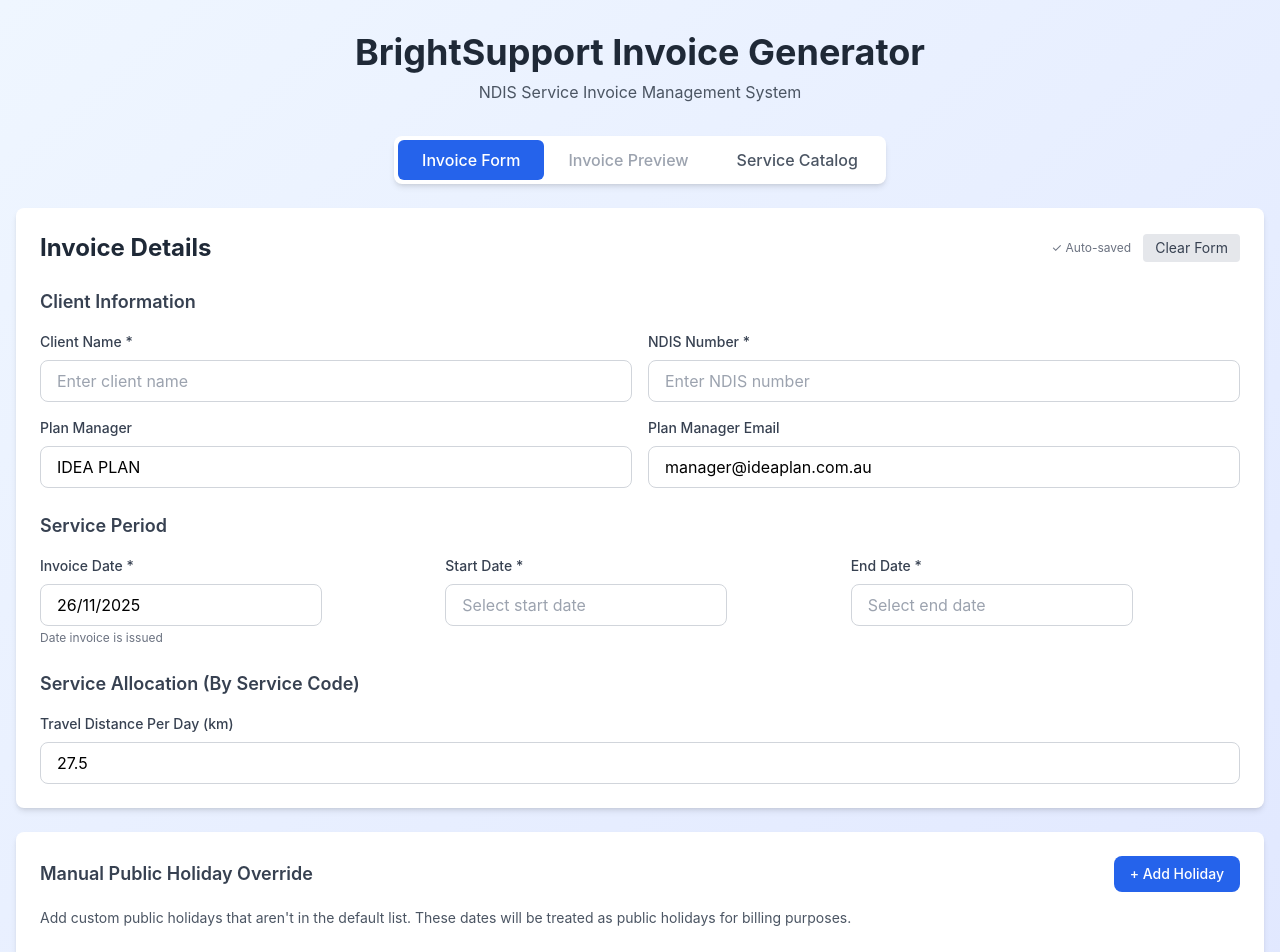
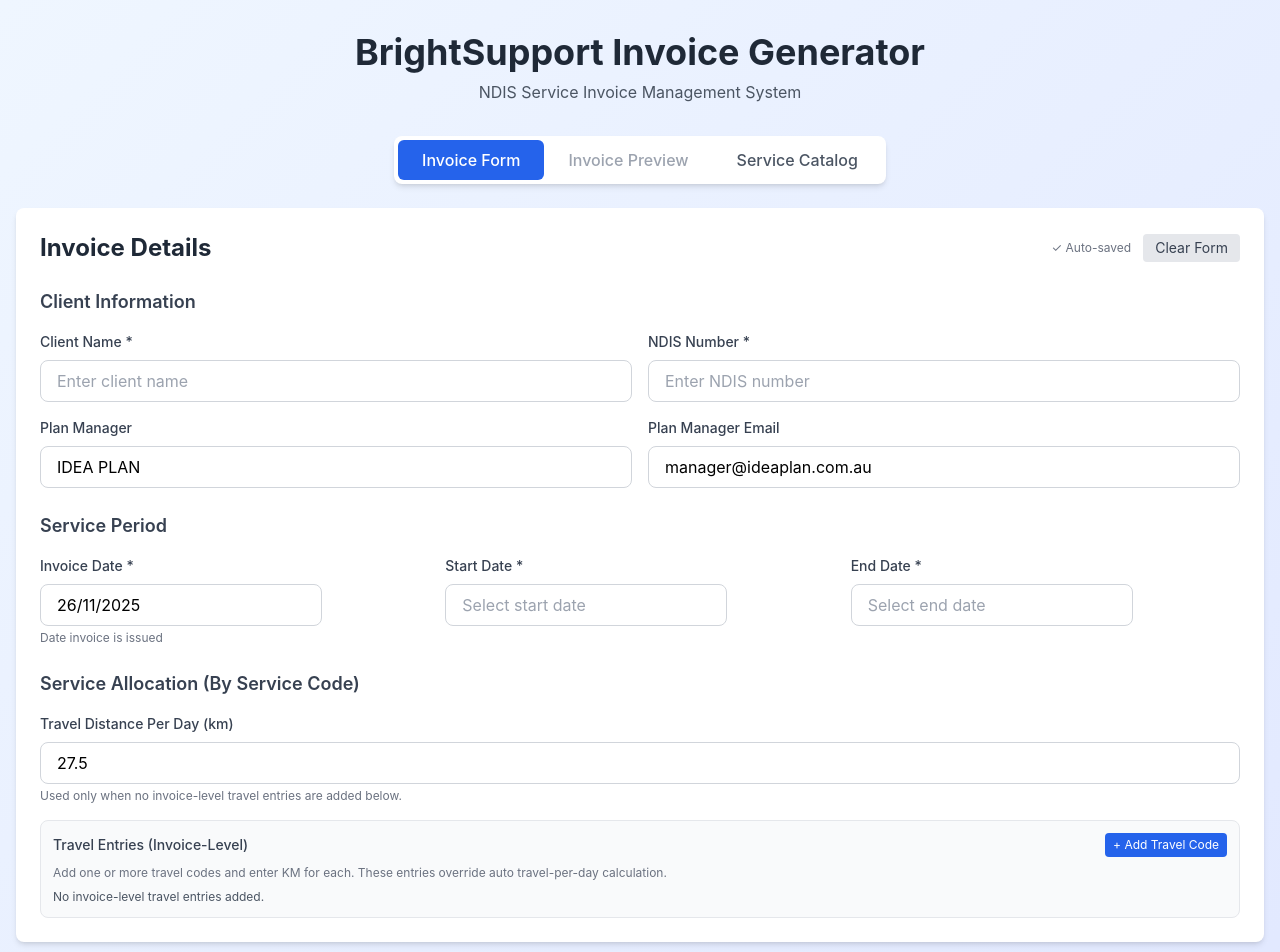
Before and after one commit to yashshah-dev/brightsupport-invoice-processing, a Next.js app: page / in a window 1280 px wide. Shown: the top 952 px of the page. Built offline with nearby package versions, Linux system fonts and the light colour scheme.

Commit message:
feat: add support for invoice-level travel entries and selected travel service in calculations

```diff
--- a/app/page.tsx
+++ b/app/page.tsx
@@ -64,7 +64,9 @@ export default function InvoiceGenerator() {
         formData.travelKmPerDay,
         dayCategories,
         formData.perDaySchedules,
-        formData.perDayServiceAllocations
+        formData.perDayServiceAllocations,
+        formData.selectedTravelServiceId,
+        formData.travelEntries
       ).then(invoice => setInvoiceData(invoice));
     } else {
       setInvoiceData(null);
--- a/components/InvoiceForm.tsx
+++ b/components/InvoiceForm.tsx
@@ -29,6 +29,8 @@ export interface FormData {
   perDaySchedules?: Record<string, DaySchedule>; // Renamed from perDayHours
   perDayServiceAllocations?: Record<string, DailyServiceAllocation[]>;
   travelKmPerDay: number;
+  selectedTravelServiceId?: string;
+  travelEntries?: Array<{ serviceId: string; km: number }>;
   clientInfo: ClientInfo;
 }
 
@@ -74,6 +76,7 @@ export default function InvoiceForm({
   manualHolidays = [],
 }: InvoiceFormProps) {
   const [serviceOptions, setServiceOptions] = useState<ServiceItem[]>([]);
+  const [travelOptions, setTravelOptions] = useState<ServiceItem[]>([]);
   const [expandedDays, setExpandedDays] = useState<Record<string, boolean>>({});
   const [groupHoursTemplate, setGroupHoursTemplate] = useState<GroupHoursTemplate[]>([]);
   const [isInitialized, setIsInitialized] = useState(false);
@@ -86,6 +89,8 @@ export default function InvoiceForm({
     perDaySchedules: {},
     perDayServiceAllocations: {},
     travelKmPerDay: 27.5,
+    selectedTravelServiceId: '',
+    travelEntries: [],
     clientInfo: {
       name: '',
       ndisNumber: '',
@@ -117,6 +122,7 @@ export default function InvoiceForm({
         defaultSchedule: saved.defaultSchedule || defaultFormData.defaultSchedule,
         perDaySchedules: normalizeDateKeyedMap(saved.perDaySchedules, validKeys),
         perDayServiceAllocations: normalizeDateKeyedMap(saved.perDayServiceAllocations, validKeys),
+        travelEntries: saved.travelEntries || [],
         clientInfo: {
           ...defaultFormData.clientInfo,
           ...(saved.clientInfo || {}),
@@ -133,7 +139,9 @@ export default function InvoiceForm({
   useEffect(() => {
     loadServices()
       .then((items) => {
-        setServiceOptions(items.filter((item) => item.active && item.category !== 'travel'));
+        const activeItems = items.filter((item) => item.active);
+        setServiceOptions(activeItems.filter((item) => item.category !== 'travel'));
+        setTravelOptions(activeItems.filter((item) => item.category === 'travel'));
       })
       .catch((error) => {
         console.warn('Failed to load service options for daily allocation:', error);
@@ -227,6 +235,8 @@ export default function InvoiceForm({
         perDaySchedules: {},
         perDayServiceAllocations: {},
         travelKmPerDay: 27.5,
+        selectedTravelServiceId: '',
+        travelEntries: [],
         clientInfo: {
           name: '',
           ndisNumber: '',
@@ -444,6 +454,30 @@ export default function InvoiceForm({
       next[isoDate] = current;
     }
     updateFormData({ perDaySchedules: next });
+  };
+
+  const addTravelEntryRow = () => {
+    const defaultServiceId = travelOptions[0]?.id || '';
+    const current = formData.travelEntries || [];
+    updateFormData({
+      travelEntries: [...current, { serviceId: defaultServiceId, km: 0 }],
+    });
+  };
+
+  const updateTravelEntryRow = (index: number, field: 'serviceId' | 'km', value: string | number) => {
+    const current = [...(formData.travelEntries || [])];
+    if (!current[index]) return;
+    current[index] = {
+      ...current[index],
+      [field]: field === 'km' ? Number(value) : value,
+    };
+    updateFormData({ travelEntries: current });
+  };
+
+  const removeTravelEntryRow = (index: number) => {
+    const current = [...(formData.travelEntries || [])];
+    current.splice(index, 1);
+    updateFormData({ travelEntries: current });
   };
 
   return (
@@ -824,6 +858,65 @@ export default function InvoiceForm({
             }}
             className="w-full px-4 py-2 border border-gray-300 rounded-lg focus:ring-2 focus:ring-blue-500 focus:border-transparent"
           />
+          <p className="text-xs text-gray-500 mt-1">Used only when no invoice-level travel entries are added below.</p>
+        </div>
+
+        <div className="border rounded-lg p-3 bg-gray-50">
+          <div className="flex items-center justify-between mb-2">
+            <label className="block text-sm font-medium text-gray-700">
+              Travel Entries (Invoice-Level)
+            </label>
+            <button
+              type="button"
+              onClick={addTravelEntryRow}
+              className="px-2 py-1 text-xs bg-blue-600 text-white rounded hover:bg-blue-700"
+              disabled={travelOptions.length === 0}
+            >
+              + Add Travel Code
+            </button>
+          </div>
+
+          <p className="text-xs text-gray-500 mb-2">Add one or more travel codes and enter KM for each. These entries override auto travel-per-day calculation.</p>
+
+          {(formData.travelEntries || []).length === 0 ? (
+            <p className="text-xs text-gray-600">No invoice-level travel entries added.</p>
+          ) : (
+            <div className="space-y-2">
+              {(formData.travelEntries || []).map((entry, idx) => (
+                <div key={`travel-entry-${idx}`} className="flex items-center gap-2 flex-wrap">
+                  <select
+                    value={entry.serviceId}
+                    onChange={(e) => updateTravelEntryRow(idx, 'serviceId', e.target.value)}
+                    className="min-w-[260px] px-2 py-1 text-xs border rounded bg-white"
+                  >
+                    {travelOptions.map((option) => (
+                      <option key={option.id} value={option.id}>
+                        {option.code} - {option.description}
+                      </option>
+                    ))}
+                  </select>
+
+                  <input
+                    type="number"
+                    min="0"
+                    step="0.5"
+                    value={entry.km}
+                    onChange={(e) => updateTravelEntryRow(idx, 'km', parseFloat(e.target.value) || 0)}
+                    className="w-24 px-2 py-1 text-xs border rounded bg-white"
+                  />
+                  <span className="text-xs text-gray-600">km</span>
+
+                  <button
+                    type="button"
+                    onClick={() => removeTravelEntryRow(idx)}
+                    className="px-2 py-1 text-xs bg-red-100 text-red-700 rounded hover:bg-red-200"
+                  >
+                    Remove
+                  </button>
+                </div>
+              ))}
+            </div>
+          )}
         </div>
       </div>
     </div>
--- a/utils/invoiceCalculations.ts
+++ b/utils/invoiceCalculations.ts
@@ -20,7 +20,9 @@ export async function calculateLineItems(
   defaultSchedule: DaySchedule,
   travelKmPerDay: number,
   perDaySchedules?: Record<string, DaySchedule>,
-  perDayServiceAllocations?: Record<string, DailyServiceAllocation[]>
+  perDayServiceAllocations?: Record<string, DailyServiceAllocation[]>,
+  selectedTravelServiceId?: string,
+  travelEntries?: Array<{ serviceId: string; km: number }>
 ): Promise<InvoiceLineItem[]> {
   const lineItems: InvoiceLineItem[] = [];
 
@@ -91,6 +93,34 @@ export async function calculateLineItems(
     });
   }
 
+  // Invoice-level travel entries (manual): one line per selected travel code/km row.
+  const validTravelEntries = (travelEntries || [])
+    .filter((entry) => entry.km > 0)
+    .map((entry) => ({
+      ...entry,
+      service: serviceById.get(entry.serviceId),
+    }))
+    .filter(
+      (entry): entry is { serviceId: string; km: number; service: ServiceItem } =>
+        !!entry.service && entry.service.category === 'travel' && entry.service.active
+    );
+
+  if (validTravelEntries.length > 0) {
+    for (const entry of validTravelEntries) {
+      lineItems.push({
+        serviceCode: entry.service.code,
+        description: entry.service.description,
+        quantity: entry.km,
+        unitPrice: entry.service.rate,
+        total: entry.km * entry.service.rate,
+        category: 'travel',
+        dates: 'Invoice-level travel KM',
+      });
+    }
+
+    return lineItems;
+  }
+
   // Calculate travel costs with daily breakdown
   const totalDays = serviceDates.filter(d => {
     const iso = dateKey(d.date);
@@ -99,7 +129,13 @@ export async function calculateLineItems(
   }).length;
 
   if (totalDays > 0 && travelKmPerDay > 0) {
-    const travelService = getServiceForCategory(categoryMap, 'travel');
+    const selectedTravelService = selectedTravelServiceId
+      ? serviceById.get(selectedTravelServiceId)
+      : null;
+    const travelService =
+      selectedTravelService && selectedTravelService.category === 'travel' && selectedTravelService.active
+        ? selectedTravelService
+        : getServiceForCategory(categoryMap, 'travel');
     if (travelService) {
       // Calculate totalKm and build dailyBreakdown deterministically
       const breakdowns: { date: Date; km: number }[] = [];
@@ -180,14 +216,18 @@ export async function buildInvoiceData(
   travelKmPerDay: number,
   dayCategories: DayCategory[],
   perDaySchedules?: Record<string, DaySchedule>, // Renamed from perDayHours
-  perDayServiceAllocations?: Record<string, DailyServiceAllocation[]>
+  perDayServiceAllocations?: Record<string, DailyServiceAllocation[]>,
+  selectedTravelServiceId?: string,
+  travelEntries?: Array<{ serviceId: string; km: number }>
 ): Promise<InvoiceData> {
   const lineItems = await calculateLineItems(
     dayCategories,
     defaultSchedule,
     travelKmPerDay,
     perDaySchedules,
-    perDayServiceAllocations
+    perDayServiceAllocations,
+    selectedTravelServiceId,
+    travelEntries
   );
   const { subtotal, gst, total } = calculateInvoiceTotals(lineItems);
   const excludedDates = dayCategories.filter(d => d.isExcluded).map(d => d.date);
```
